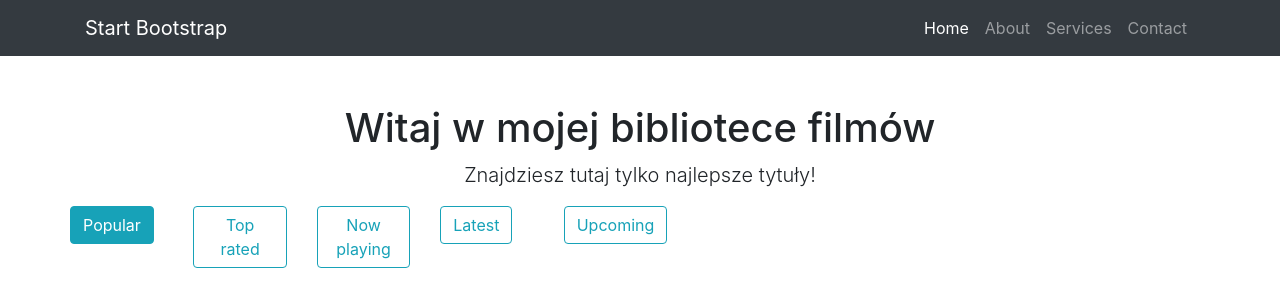
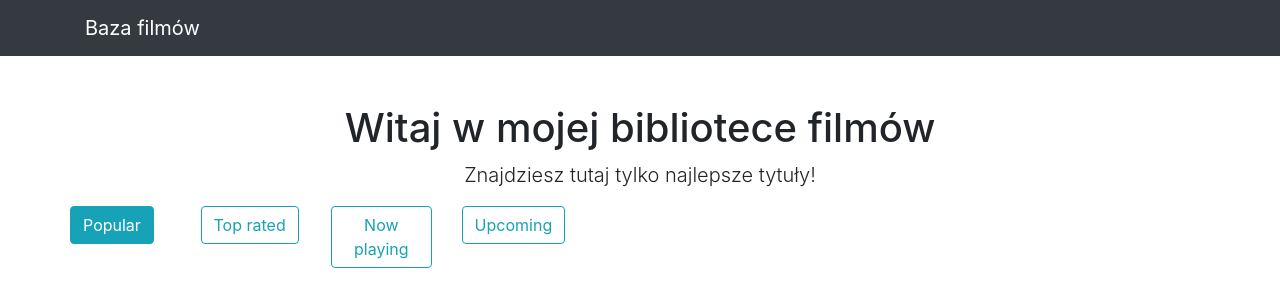
Before and after one commit to martakrusz/MOVIE_CATALOGUE_10, a Flask app: page / in a window 1280 px wide. Shown: the top 307 px of the page. Run offline with Flask 2, Linux system fonts and the light colour scheme; data that the repository does not hold is empty; some libraries are stand-ins or nearby versions.

Commit message:
first changes

```diff
--- a/main.py
+++ b/main.py
@@ -15,7 +15,7 @@ def utility_processor():
 
 @app.route('/')
 def homepage():
-    list = ["popular", "top_rated", "now_playing", "latest", "upcoming"]
+    list = ["popular", "top_rated", "now_playing", "upcoming"]
     selected_list = request.args.get('list_type', "popular")
     if selected_list in list:
         movies = tc.get_movies(how_many=8, list_type=selected_list)
--- a/templates/index.html
+++ b/templates/index.html
@@ -19,26 +19,10 @@
   <!-- Navigation -->
   <nav class="navbar navbar-expand-lg navbar-dark bg-dark static-top">
     <div class="container">
-      <a class="navbar-brand" href="#">Start Bootstrap</a>
+      <a class="navbar-brand" href="#">Baza filmów</a>
       <button class="navbar-toggler" type="button" data-toggle="collapse" data-target="#navbarResponsive" aria-controls="navbarResponsive" aria-expanded="false" aria-label="Toggle navigation">
         <span class="navbar-toggler-icon"></span>
       </button>
-      <div class="collapse navbar-collapse" id="navbarResponsive">
-        <ul class="navbar-nav ml-auto">
-          <li class="nav-item active">
-            <a class="nav-link" href="#">Home
-              <span class="sr-only">(current)</span>
-            </a>
-          </li>
-          <li class="nav-item">
-            <a class="nav-link" href="#">About</a>
-          </li>
-          <li class="nav-item">
-            <a class="nav-link" href="#">Services</a>
-          </li>
-          <li class="nav-item">
-            <a class="nav-link" href="#">Contact</a>
-          </li>
         </ul>
       </div>
     </div>
```
